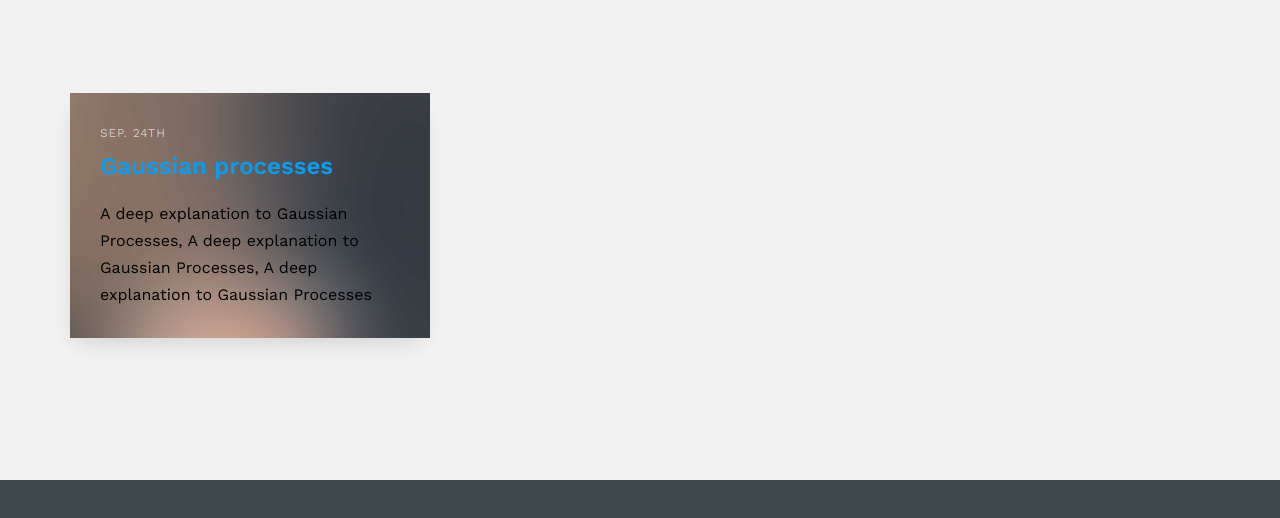
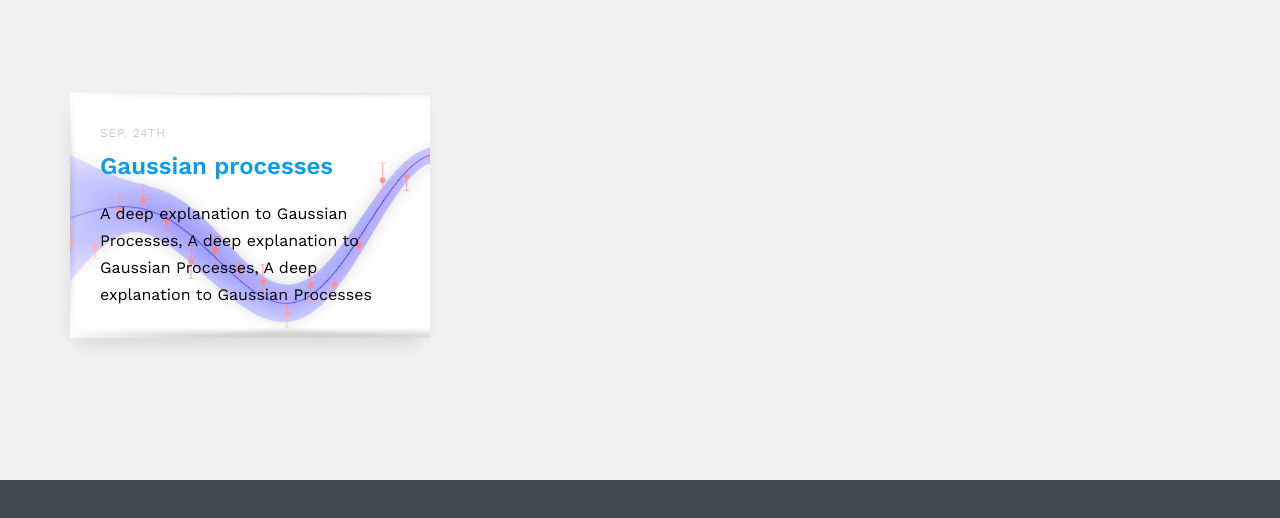
Before and after one commit to TristanBertin/tristanbertin.github.io, a plain HTML site: page index.html in a window 1280 px wide. Shown: the part 748-1266 px from the top of the page. Drawn offline with nearby package versions, Linux system fonts and the light colour scheme; a web font is replaced by a local one.

Commit message:
Update style.css

```diff
--- a/css/style.css
+++ b/css/style.css
@@ -648,7 +648,7 @@ h1, h2, h3, h4, h5, h6, figure {
   -webkit-transition: 0.3s;
   -o-transition: 0.3s;
   transition: 0.3s;
-  background-image: url("index_img/img_bg_1.jpg");
+  background: url("index_img/GP.PNG");
   background-size: cover;
 
 }
```
